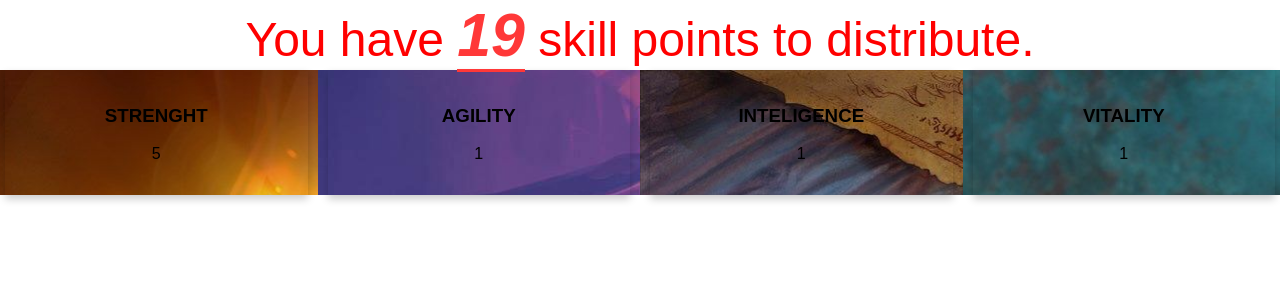
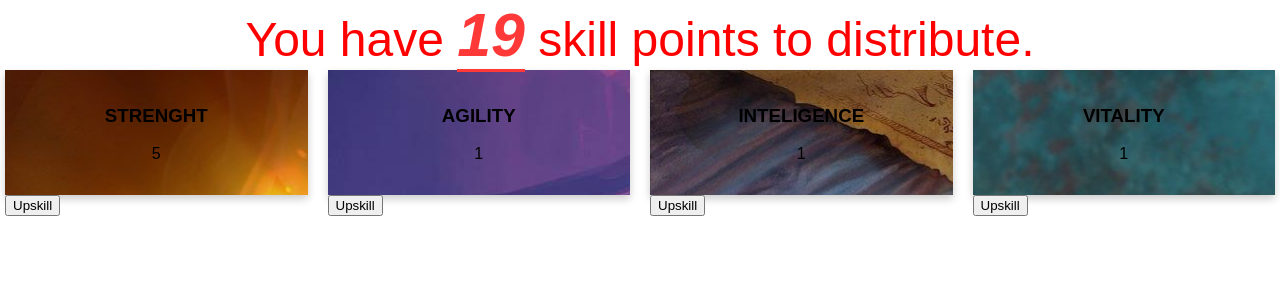
Before and after one commit to stanchyyy/React, a React (Create React App) app in the folder cards/: page / in a window 1280 px wide. Shown: the top 300 px of the page. Built offline with nearby package versions, Linux system fonts and the light colour scheme.

Commit message:
added upskill button

```diff
--- a/cards/src/Components/ActionPane.js
+++ b/cards/src/Components/ActionPane.js
@@ -9,11 +9,12 @@ const ActionPane = (props) =>{
             </div>
             <div className={styles.row}>
                     {props.skills.map((skill)=>(
-                        <div className={styles.column} key ={skill.id} style={{backgroundImage : 'url('+skill.imageSource+')'}}>
-                        <div className={styles.card}>
+                        <div className={styles.column} key ={skill.id} >
+                        <div className={styles.card} style={{backgroundImage : 'url('+skill.imageSource+')'}}>
                         <h3>{skill.attributeName}</h3>
                         <p>{skill.defaultPoints}</p>
                         </div>
+                        <button>Upskill</button>
                         </div>
 
                     ))}
```
